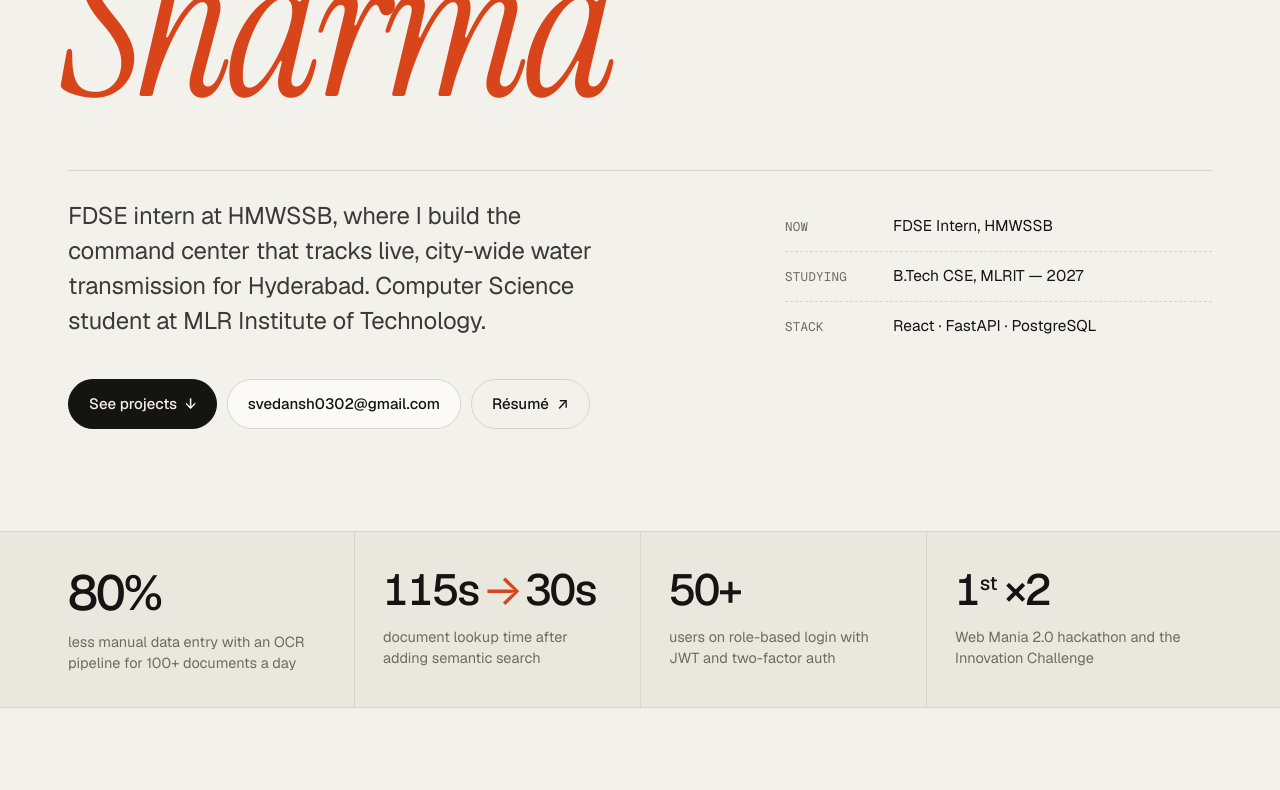
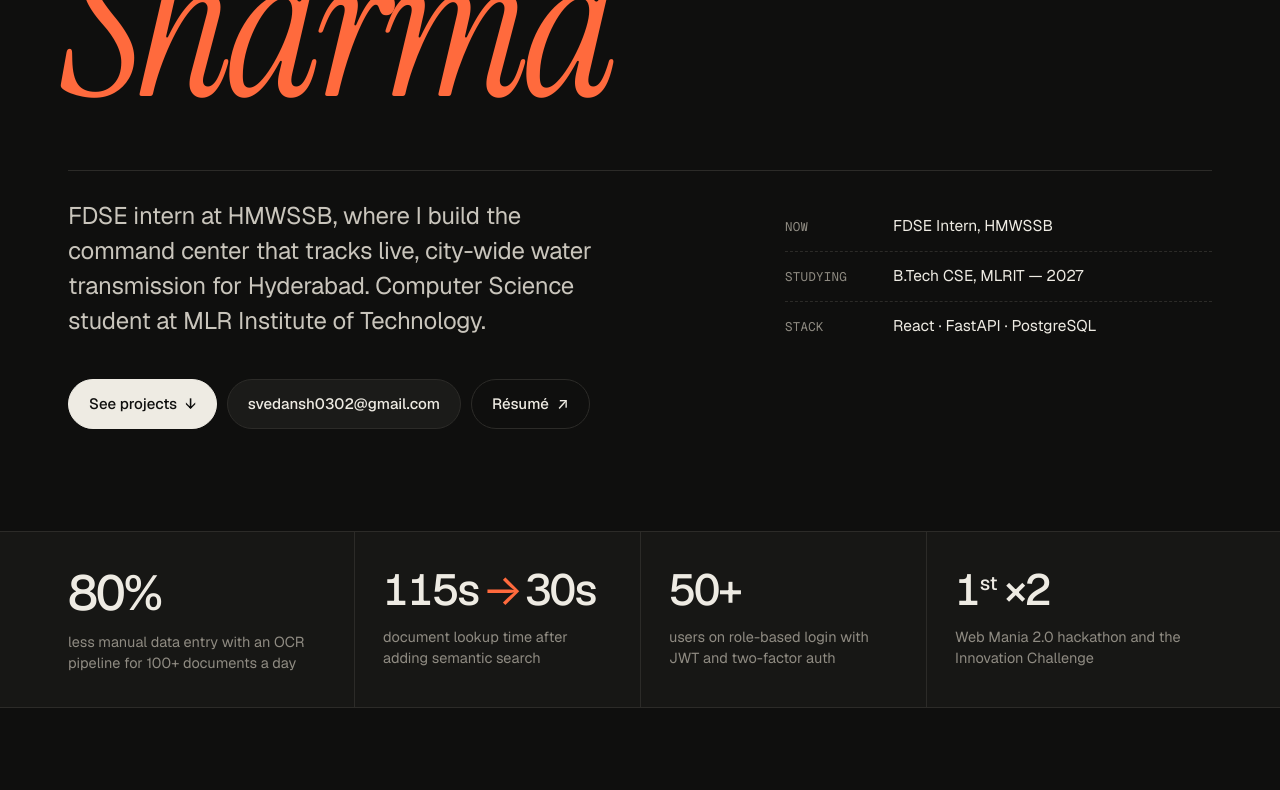
Before and after one commit to VedanshSharma53/portfolio-2025-june, a plain HTML site: page index.html in a window 1280 px wide. Shown: the part 452-1242 px from the top of the page. Drawn offline with nearby package versions, Linux system fonts and the light colour scheme.

Commit message:
Make dark mode the default theme
Visitors get dark mode unless they switch to light with the toggle,
which is remembered.

Co-Authored-By: Claude Opus 5.5 <noreply@anthropic.com>

```diff
--- a/index.html
+++ b/index.html
@@ -5,8 +5,7 @@
   <meta name="viewport" content="width=device-width, initial-scale=1">
   <title>Vedansh Sharma — Full-Stack Developer</title>
   <meta name="description" content="Vedansh Sharma — FDSE intern at HMWSSB and B.Tech CSE student at MLRIT, Hyderabad. React, FastAPI, PostgreSQL, Docker, AWS.">
-  <meta name="theme-color" content="#f3f1eb" media="(prefers-color-scheme: light)">
-  <meta name="theme-color" content="#0f0f0e" media="(prefers-color-scheme: dark)">
+  <meta name="theme-color" content="#0f0f0e">
   <meta property="og:title" content="Vedansh Sharma — Full-Stack Developer">
   <meta property="og:description" content="FDSE intern at HMWSSB and B.Tech CSE student at MLRIT, Hyderabad.">
   <meta property="og:url" content="https://vedanshsharma.me">
@@ -19,10 +18,9 @@
   <script>
     (function () {
       document.documentElement.className += ' js';
-      try {
-        var t = localStorage.getItem('theme');
-        if (t === 'light' || t === 'dark') document.documentElement.setAttribute('data-theme', t);
-      } catch (e) {}
+      var t = 'dark';
+      try { if (localStorage.getItem('theme') === 'light') t = 'light'; } catch (e) {}
+      document.documentElement.setAttribute('data-theme', t);
     })();
   </script>
 </head>
```
